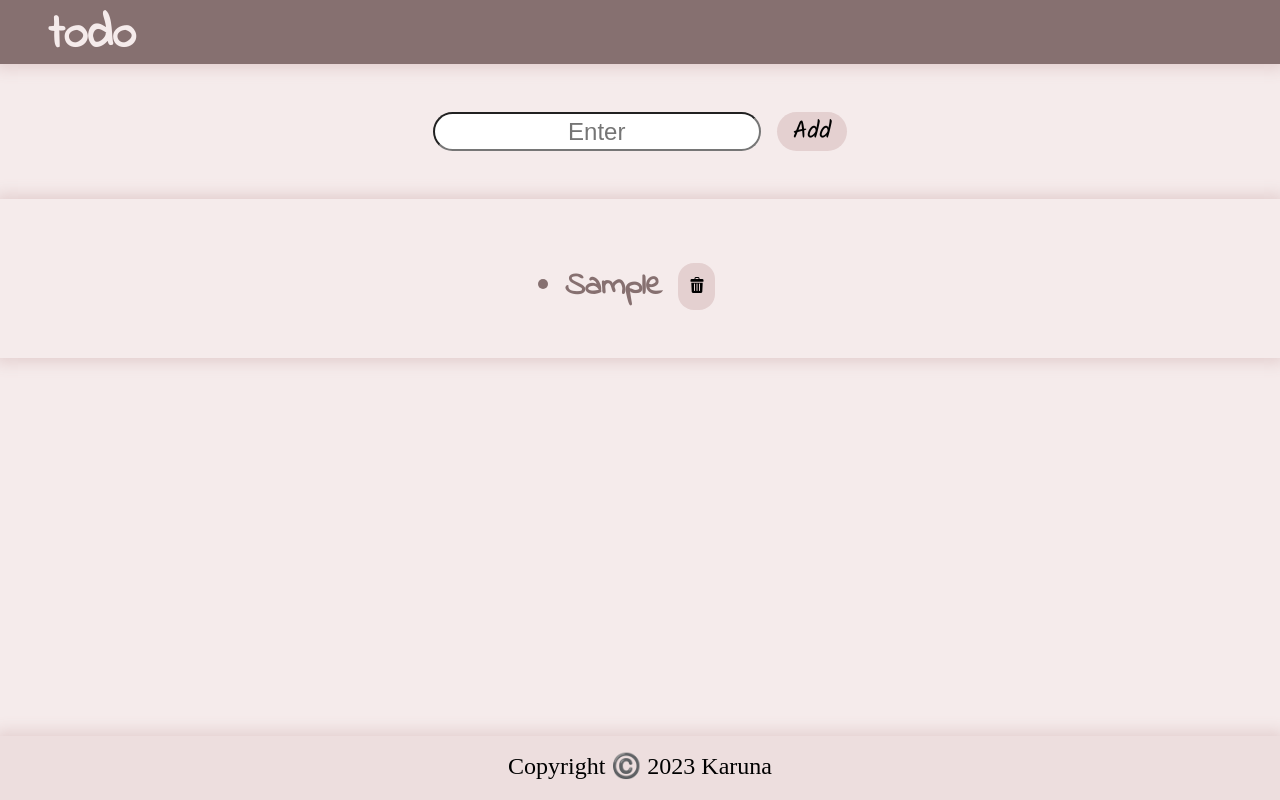
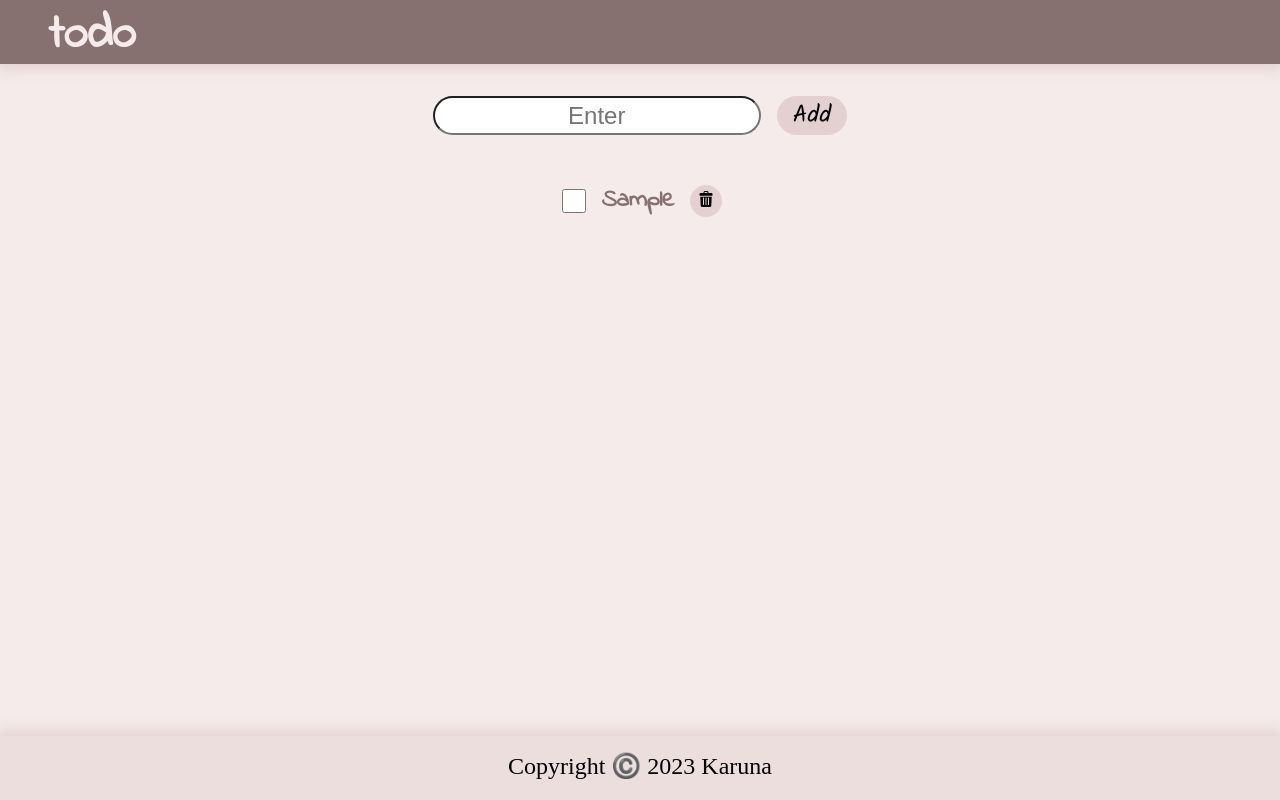
Before and after one commit to Karuna2505/Todo-App, a React (Create React App) app: page / in a window 1280 px wide. Both pictures are taken after typing "Sample" into the empty fields and a click on the button "Add". Built offline with nearby package versions, Linux system fonts and the light colour scheme.

Commit message:
Adding Checkbox and Localstorage

```diff
--- a/src/Components/ListInput.js
+++ b/src/Components/ListInput.js
@@ -1,12 +1,12 @@
-import React, { useRef, useState } from "react";
+import React, { useEffect, useRef, useState } from "react";
 import styled from "styled-components";
 import ListItems from "./ListItems";
 
 const StyledDiv = styled.div`
   display: flex;
   justify-content: center;
-  margin-top: 3rem;
-  font-size: 2rem;
+  margin-top: 2rem;
+  font-size: 1rem;
   width: auto;
   color: #867070;
   font-weight: bold;
@@ -21,7 +21,7 @@ const StyledInput = styled.input`
   font-size: 1.5rem;
 `;
 
-const Styledbutton = styled.button`
+const StyledButton = styled.button`
   background-color: #e4d0d0;
   :hover {
     background-color: #867070;
@@ -29,43 +29,57 @@ const Styledbutton = styled.button`
   border-width: 0;
   border-radius: 2rem;
   font-size: 1.5rem;
-  padding: 0 1rem 0 1rem;
-  font-family:"Kalam", cursive;
+  padding: 0 1rem;
+  font-family: "Kalam", cursive;
 `;
 
 function ListInput() {
-  const [value, setvalue] = useState("");
-  const [listitems, setlistitems] = useState([]);
+  const [listitems, setListItems] = useState(() => {
+    return JSON.parse(localStorage.getItem("listItems")) || [];
+  });
 
-  const ss = useRef();
+  const [value, setValue] = useState("");
+  const inputRef = useRef();
+
+  // ✅ Save to localStorage whenever listitems change
+  useEffect(() => {
+    localStorage.setItem("listItems", JSON.stringify(listitems));
+  }, [listitems]);
+
   function handleChange(event) {
-    const currentValue = event.target.value;
-    setvalue(currentValue);
+    setValue(event.target.value);
   }
+
   function handleClick() {
-    ss.current.value = "";
-    value && setlistitems((prevValue) => [...prevValue, value]);
-    setvalue(null);
+    if (value.trim() === "") return;
+
+    const updatedList = [...listitems, { text: value, checked: false }];
+
+    setListItems(updatedList);
+    setValue("");
+    inputRef.current.value = "";
   }
-  function handleKeyDown(event){
-    if (event.key === 'Enter') {
+
+  function handleKeyDown(event) {
+    if (event.key === "Enter") {
       handleClick();
     }
-  };
+  }
+
   return (
     <>
       <StyledDiv>
         <StyledInput
-          ref={ss}
+          ref={inputRef}
           onChange={handleChange}
           onKeyDown={handleKeyDown}
           type="text"
           placeholder="Enter"
         />
-        <Styledbutton  onClick={handleClick}>Add</Styledbutton>
+        <StyledButton onClick={handleClick}>Add</StyledButton>
       </StyledDiv>
 
-      <ListItems listitems={listitems} setlistitems={setlistitems} />
+      <ListItems listitems={listitems} setlistitems={setListItems} />
     </>
   );
 }
--- a/src/Components/ListItems.js
+++ b/src/Components/ListItems.js
@@ -4,16 +4,15 @@ import styled from "styled-components";
 
 const Styledul = styled.ul`
   padding: 1rem;
-  box-shadow: 0px 0px 14px 5px #e4d0d0;
-  padding-bottom: 3rem;
-  margin-top: 3rem;
+  list-style: none;
 `;
 
 const StyledDiv = styled.div`
   display: flex;
   justify-content: center;
-  margin-top: 3rem;
-  font-size: 2rem;
+  align-items: center;
+  margin-top: 1rem;
+  font-size: 1.5rem;
   width: auto;
   color: #867070;
   font-weight: bold;
@@ -27,33 +26,50 @@ const StyledButton = styled.button`
     background-color: #867070;
   }
   border-width: 0;
-  width: 3%;
+  width: 2rem;
+  height: 2rem;
 `;
 
-function ListItems(props) {
-  let listitems = props.listitems;
-  let setlistitems = props.setlistitems;
+const StyledInput = styled.input`
+  width: 1.5rem;
+  height: 1.5rem;
+  margin-right: 1rem;
+`;
 
-  function handleDelete(item) {
-    setlistitems(listitems.filter((i) => i !== item));
+function ListItems({ listitems, setlistitems }) {
+  // ✅ Handle checkbox toggle
+  function handleCheckboxChange(index) {
+    const updatedList = listitems.map((item, i) =>
+      i === index ? { ...item, checked: !item.checked } : item
+    );
+
+    setlistitems(updatedList);
+  }
+
+  function handleDelete(index) {
+    const updatedList = listitems.filter((_, i) => i !== index);
+    setlistitems(updatedList);
   }
 
   return (
     <>
       {listitems.length ? (
         <Styledul>
-          {listitems.map((items) => (
-            <StyledDiv key={items}>
-              <li style={{ marginRight: "1rem" }}>{items}</li>
-              <StyledButton variant="text" onClick={() => handleDelete(items)}>
+          {listitems.map((item, index) => (
+            <StyledDiv key={index}>
+              <StyledInput
+                type="checkbox"
+                checked={item.checked}
+                onChange={() => handleCheckboxChange(index)}
+              />
+              <li style={{ marginRight: "1rem" }}>{item.text}</li>
+              <StyledButton onClick={() => handleDelete(index)}>
                 <img style={{ height: "1rem" }} src={deleteicon} alt="delete" />
               </StyledButton>
             </StyledDiv>
           ))}
         </Styledul>
-      ) : (
-        <></>
-      )}
+      ) : null}
     </>
   );
 }
--- a/src/style.css
+++ b/src/style.css
@@ -2,3 +2,7 @@ body{
     margin:0%;
     background-color: #F5EBEB;
 }
+
+input[type="checkbox"] {
+    accent-color: #867070 /* Change to your preferred color */
+  }
```
